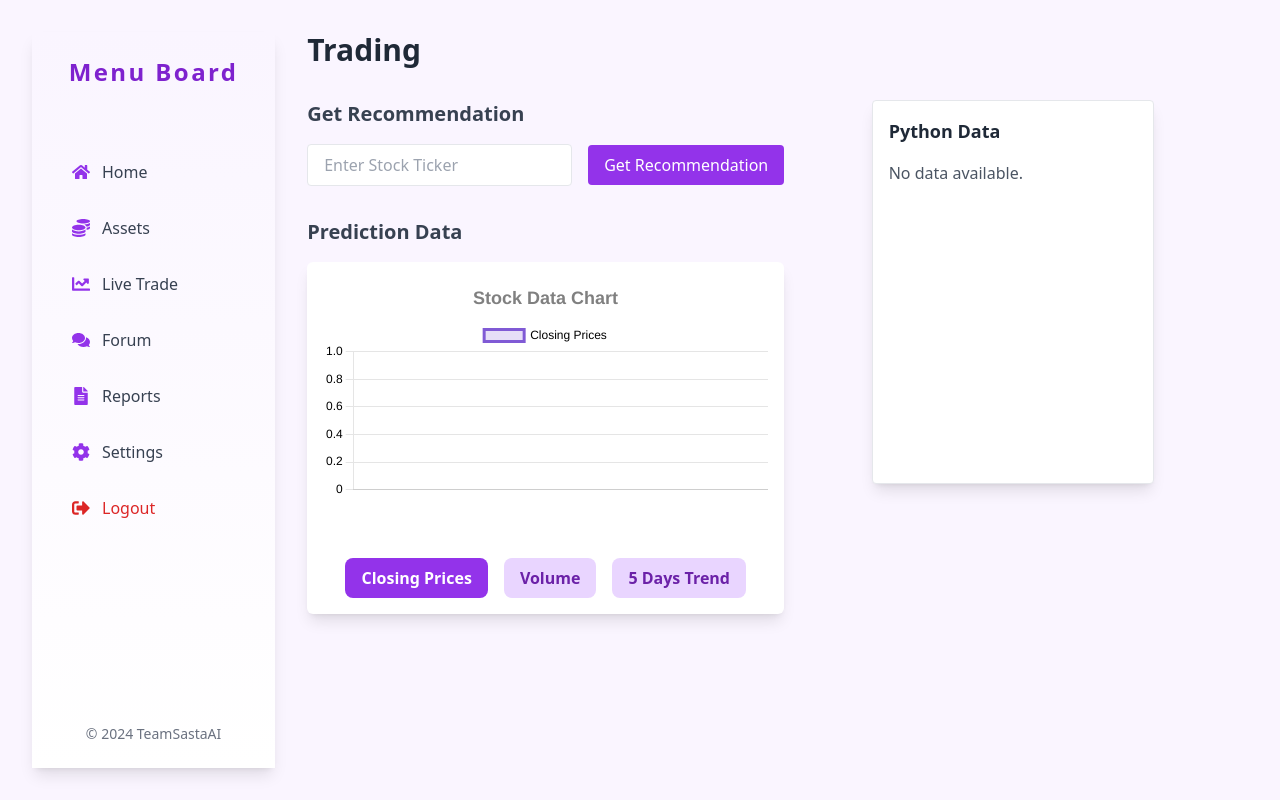
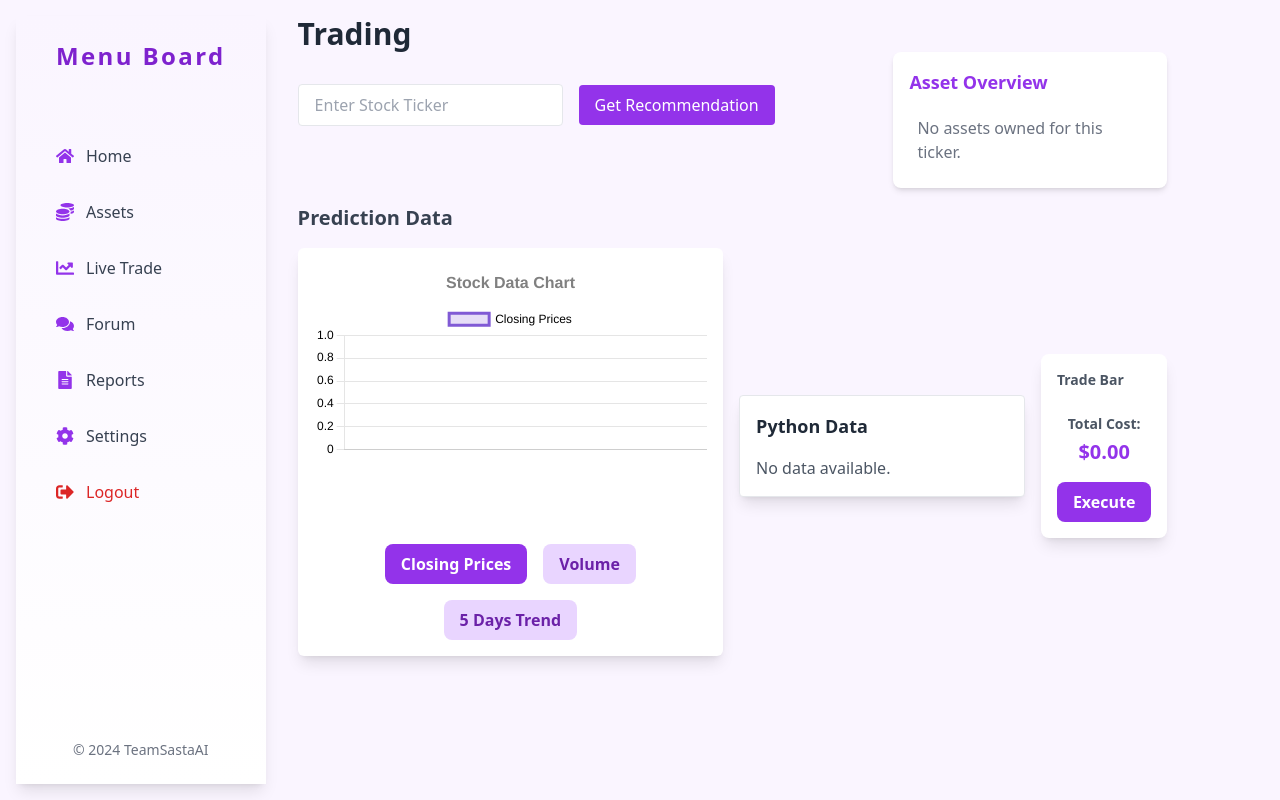
Before and after one commit to Hassam-01/stock_bot_app, a React (Create React App) app in the folder client1/: page /trading in a window 1280 px wide. Built offline with nearby package versions, Linux system fonts and the light colour scheme.

Commit message:
trade bar, assets overview added

```diff
--- a/client1/src/components/ChartComponent.jsx
+++ b/client1/src/components/ChartComponent.jsx
@@ -80,7 +80,7 @@ function ChartComponent({ data, fiveDaysTrendData }) {
         text: 'Stock Data Chart',
         color: 'gray',
         font: {
-          size: 18,
+          size: 16,
         },
       },
       legend: {
--- /dev/null
+++ b/client1/src/components/assetOverview.jsx
@@ -0,0 +1,68 @@
+import React from 'react';
+import { useDispatch, useSelector } from 'react-redux';
+import { addTrade, removeTrade } from '../features/setTrade/setTradeSlice';
+
+// Child Component for Asset Card
+const AssetCard = ({ asset, isSelected, onClick }) => (
+  <div
+    onClick={() => onClick(asset)}
+    className={`relative flex-shrink-0 w-40 rounded-lg shadow-md p-3 transition-shadow duration-200 cursor-pointer
+      ${isSelected ? 'bg-purple-800 text-white' : 'bg-purple-600 text-white hover:shadow-lg'}`}
+  >
+    <p className="text-sm font-medium">
+      Price: <span className="font-semibold">${asset.price}</span>
+    </p>
+    <p className="text-sm font-medium">
+      Quantity: <span className="font-semibold">{asset.quantity}</span>
+    </p>
+
+    {/* Hover Tooltip */}
+    <div
+      className="absolute bottom-2 left-1/2 transform -translate-x-1/2 opacity-0 group-hover:opacity-100 transition-opacity duration-200 bg-black text-white text-xs px-2 py-1 rounded-lg"
+    >
+      Click to {isSelected ? 'remove from' : 'add to'} trade
+    </div>
+  </div>
+);
+
+// Main Component
+function AssetOverview({ assets }) {
+  const dispatch = useDispatch();
+  const addedTrade = useSelector((state) => state.setTrade.items); // Get updated state
+
+  // Function to toggle asset selection
+  const toggleAssetSelection = (asset) => {
+    const isAlreadySelected = addedTrade.some((item) => item.price === asset.price);
+
+    if (isAlreadySelected) {
+      // Remove if already selected
+      dispatch(removeTrade(asset));  // Dispatch remove action
+    } else {
+      // Add if not selected
+      dispatch(addTrade(asset));  // Dispatch add action
+    }
+  };
+
+  return (
+    <div className="p-4 bg-white text-purple-600 rounded-lg shadow-md max-w-full -mt-8">
+      <h2 className="text-lg font-semibold mb-3">Asset Overview</h2>
+      <div className="flex gap-4 overflow-x-auto scrollbar-thin scrollbar-thumb-purple-500 scrollbar-track-purple-300 p-2">
+        {assets && assets.length > 0 ? (
+          assets.map((asset, index) => (
+            <div className="group" key={index}>
+              <AssetCard
+                asset={asset}
+                isSelected={addedTrade.some((item) => item.price === asset.price)} // Always use latest addedTrade state
+                onClick={toggleAssetSelection}
+              />
+            </div>
+          ))
+        ) : (
+          <p className="text-gray-500">No assets owned for this ticker.</p>
+        )}
+      </div>
+    </div>
+  );
+}
+
+export default AssetOverview;
--- /dev/null
+++ b/client1/src/components/tradeBar.jsx
@@ -0,0 +1,82 @@
+import React, { useState } from 'react';
+import { useSelector } from 'react-redux';
+
+function TradeBar({ price = 0, onExecute }) {
+  // State to hold quantity for each asset
+  const [quantities, setQuantities] = useState({});
+
+  // Get the addedTrade state from Redux
+  const addedTrade = useSelector((state) => state.setTrade.items);
+
+  // Calculate total cost based on price and individual quantity
+  const totalCost = addedTrade.reduce((total, item) => {
+    const quantity = quantities[item.price] || 1; // Default quantity to 1 if not set
+    return total + (item.price * quantity);
+  }, 0).toFixed(2);
+
+  const handleQuantityChange = (item, value) => {
+    setQuantities((prev) => ({
+      ...prev,
+      [item.price]: Math.min(Math.max(1, parseInt(value)), item.quantity), // Ensure valid quantity
+    }));
+  };
+
+  const handleExecute = () => {
+    if (onExecute) {
+      const tradeDetails = addedTrade.map((item) => ({
+        price: item.price,
+        quantity: quantities[item.price] || 1, // Default quantity to 1 if not set
+      }));
+      onExecute(tradeDetails);
+    }
+  };
+
+  return (
+    <div className="flex flex-col bg-white p-4 rounded-lg shadow-lg max-w-xs mx-auto">
+      {/* Trade Bar Label */}
+      <div className="mb-4">
+        <label htmlFor="quantity" className="block mb-2 text-sm font-semibold text-gray-600 ">
+          Trade Bar
+        </label>
+        <div className="flex flex-col gap-2">
+          {/* List of Assets with Price and Available Quantity */}
+          {addedTrade.map((item, index) => (
+            <div key={index} className="flex items-center justify-between space-x-4">
+              <p className="text-sm text-gray-600 font-medium">
+                Price: <span className="font-semibold">${item.price}</span>
+              </p>
+              <p className="text-sm text-gray-600 font-medium">
+                Available: <span className="font-semibold">{item.quantity}</span>
+              </p>
+              <input
+                id={`quantity-${item.price}`}
+                type="number"
+                min="1"
+                max={item.quantity}  // Set the maximum quantity available
+                value={quantities[item.price] || 1}  // Use the stored quantity for each item
+                onChange={(e) => handleQuantityChange(item, e.target.value)}
+                className="w-20 px-3 py-2 border rounded-lg focus:outline-none focus:ring-2 focus:ring-purple-500"
+              />
+            </div>
+          ))}
+        </div>
+      </div>
+
+      {/* Total Cost */}
+      <div className="mb-4 text-center">
+        <span className="block text-sm font-semibold text-gray-600 mb-1">Total Cost:</span>
+        <span className="text-xl font-bold text-purple-600">${totalCost}</span>
+      </div>
+
+      {/* Execute Button */}
+      <button
+        onClick={handleExecute}
+        className="bg-purple-600 text-white font-semibold px-4 py-2 rounded-lg hover:bg-purple-700 transition-all duration-200 text-center"
+      >
+        Execute
+      </button>
+    </div>
+  );
+}
+
+export default TradeBar;
--- a/client1/src/features/dashboard/dashboardSlice.js
+++ b/client1/src/features/dashboard/dashboardSlice.js
@@ -6,7 +6,7 @@ const dashboardSlice = createSlice({
     assets: [], // Changed to an object where each ticker is a key
     activities: [], // Transaction logs
     balance: 0, // Total balance of present stock
-    joined: "",
+    joined: "", // date of creating profile
   },
   reducers: {
     setDashboardData: (state, action) => {
--- /dev/null
+++ b/client1/src/features/setTrade/setTradeSlice.js
@@ -0,0 +1,21 @@
+import { createSlice } from "@reduxjs/toolkit";
+
+const setTradeSlice = createSlice({
+    name: "setTrade",
+    initialState: {
+        items: []
+    },
+    reducers: {
+        addTrade: (state, action) => {
+            const { name, price, quantity } = action.payload;
+            state.items.push({ name, price, quantity });
+        },
+        removeTrade: (state, action) => {
+            const { name } = action.payload;
+            state.items = state.items.filter(item => item.name !== name);
+        },
+    },
+});
+
+export const { addTrade, removeTrade } = setTradeSlice.actions;
+export default setTradeSlice.reducer;
--- /dev/null
+++ b/client1/src/features/tradeDetail/tradeDetailSlice.js
@@ -0,0 +1,21 @@
+import { createSlice } from "@reduxjs/toolkit";
+
+const tradeDetailSlice = createSlice({
+    name: "tradeDetail",
+    initialState: {
+        tradePrice: 0.0,
+        tradeDate: "",
+        tradeQuantity: 0,
+        tradeTicker: "",
+    },
+    reducers: {
+        setTradeDetail: (state, action) => {
+        const { tradeDetail, tradeHistory } = action.payload;
+        state.tradeDetail = tradeDetail;
+        state.tradeHistory = tradeHistory;
+        },
+    },
+    });
+
+export const { setTradeDetail } = tradeDetailSlice.actions;
+export default tradeDetailSlice.reducer;
--- a/client1/src/pages/home.jsx
+++ b/client1/src/pages/home.jsx
@@ -22,6 +22,7 @@ useEffect(() => {
       // assets is an array of object with tickers as keys: assets = { 'AAPL': { price: 123.45, stock_id: 1, quantity: 10, date: '2022-03-15' }, ... }
       const assets = response.data.assets || []; // Default to an empty array if not present
       dispatch(setDashboardData({ ...response.data, assets }));
+      console.log("From home: ", response.data);
     } catch (err) {
       console.error(err);
     }
@@ -32,9 +33,9 @@ useEffect(() => {
 }, [userId, dispatch]);  // Added userId to the dependency array to re-fetch if it changes
 
   // getting from states
-  const dataAssets = useSelector((state) => state.dashboard.assets);
-  const date = useSelector((state) => state.dashboard.joined);
-  const balance = useSelector((state) => state.dashboard.balance);
+  const dataAssets = useSelector((state) => state.dashboard.assets); // all the data of of assets
+  const balance = useSelector((state) => state.dashboard.balance); //
+  const date = useSelector((state) => state.dashboard.joined); // date of making profile
   const userActivities = useSelector((state) => state.dashboard.activities);
   const username = useSelector((state) => state.username.username);
   // const username = 'Hassam Ali';
--- a/client1/src/pages/trading.jsx
+++ b/client1/src/pages/trading.jsx
@@ -2,6 +2,7 @@ import React, { useState } from "react";
 import { toast, ToastContainer } from "react-toastify";
 import "react-toastify/dist/ReactToastify.css";
 import Sidebar from "../components/sideBar";
+import AssetOverview from "../components/assetOverview";
 import axios from "axios";
 import {
   Chart as ChartJS,
@@ -15,6 +16,9 @@ import {
 } from "chart.js";
 import PythonDataViewer from "../components/pythonDataView";
 import ChartComponent from "../components/ChartComponent";
+import { useDispatch, useSelector } from "react-redux";
+import { setDashboardData } from "../features/dashboard/dashboardSlice";
+import TradeBar from "../components/tradeBar";
 
 ChartJS.register(
   CategoryScale,
@@ -34,10 +38,60 @@ function Trading() {
   const [fivedaystrend, setFiveDaysTrend] = useState([]);
   const [tradeDetails, setTradeDetails] = useState({ date: "", price: "" });
 
+  const dataAssets = useSelector((state) => state.dashboard.assets); // all the data of of assets
+  const balance = useSelector((state) => state.dashboard.balance); //
+  const dispatch = useDispatch();
+
   const isValidTicker = (ticker) => {
     const regex = /^[A-Z]{1,5}$/;
     return regex.test(ticker);
   };
+
+  // const makeTrade = (signal, ticker, trade_date, trade_price) => {
+  //   if (signal === "BUY") {
+  //     const asset = dataAssets.find((asset) => asset.ticker === ticker);
+  //     // if (asset) {
+  //       const newBalance = balance - trade_price;
+  //       dispatch(
+  //         setDashboardData({
+  //           ...dataAssets,
+  //           balance: newBalance,
+  //           activities: [
+  //             ...dataAssets.activities,
+  //             {
+  //               activity: "BUY",
+  //               ticker,
+  //               quantity: 1,
+  //               price: trade_price,
+  //               date: trade_date,
+  //             },
+  //           ],
+  //         })
+  //       );
+  //     // }
+  //   } else if (signal === "SELL") {
+  //     const asset = dataAssets.find((asset) => asset.ticker === ticker);
+  //     if (asset) {
+  //       const newBalance = balance + trade_price;
+  //       dispatch(
+  //         setDashboardData({
+  //           ...dataAssets,
+  //           balance: newBalance,
+  //           activities: [
+  //             ...dataAssets.activities,
+  //             {
+  //               activity: "SELL",
+  //               ticker,
+  //               quantity: 1,
+  //               price: trade_price,
+  //               date: trade_date,
+  //             },
+  //           ],
+  //         })
+  //       );
+  //     }
+  //   }
+  // };
 
   const handleGetRecommendation = async () => {
     const upperTicker = ticker.toUpperCase();
@@ -63,19 +117,33 @@ function Trading() {
         response.data;
 
       setRecommendation(signal);
+      // makeTrade(signal, upperTicker, trade_date, trade_price);
       setPredictionData(predictionData);
       setPythonData(pythonData);
       setTradeDetails({ date: trade_date, price: trade_price });
       setFiveDaysTrend(five_days_trend_data);
       toast.success("Recommendation fetched successfully!");
+      console.log("dataAssets", dataAssets);
+      console.log("balance", balance);
     } catch (err) {
       console.error("Error fetching recommendation:", err);
       toast.error("Failed to fetch recommendation. Please try again later.");
     }
   };
 
+  const filteredAssets = Array.isArray(dataAssets)
+  ? dataAssets
+      .filter((assetGroup) => assetGroup.ticker === ticker) // Find the relevant ticker
+      .flatMap((assetGroup) =>
+        assetGroup.assets.map((individualAsset) => ({
+          name: assetGroup.ticker, // Use the ticker as the name
+          price: individualAsset.price || 'N/A', // Extract price
+          quantity: individualAsset.quantity || 'N/A', // Extract quantity
+        }))
+      )
+  : [];
   return (
-    <div className="trading-container bg-purple-50 h-screen flex p-8">
+    <div className="trading-container bg-purple-50 h-screen flex p-4">
       <ToastContainer />
       <div className="flex gap-8 w-full ">
         <Sidebar className="h-full" />
@@ -84,12 +152,9 @@ function Trading() {
           <header className="flex justify-between items-center mb-8">
             <h1 className="text-3xl font-bold text-gray-800">Trading</h1>
           </header>
-          <div className="flex w-[90%] justify-between">
-            <section className="mb-8 flex gap-8 flex-col justify-between">
+          <div className="flex w-[90%] justify-between flex-col">
+            <section className="mb-8 flex gap-8  justify-between">
               <div className="w-2/3">
-                <h2 className="text-xl font-semibold text-gray-700 mb-4">
-                  Get Recommendation
-                </h2>
                 <div className="flex gap-4 items-center">
                   <input
                     type="text"
@@ -108,7 +173,7 @@ function Trading() {
                 <div className="flex gap-5 min-w-max">
                   {recommendation && (
                     <div
-                      className={`mt-4 text-lg font-medium flex gap-1 ${
+                      className={`mt-4 text-lg font-semibold flex gap-1 ${
                         recommendation.toLowerCase() === "buy"
                           ? "text-green-600"
                           : recommendation.toLowerCase() === "sell"
@@ -128,7 +193,17 @@ function Trading() {
                   )}
                 </div>
               </div>
+
+              {/* a component assetOverView of asset owned if any for the entered ticker */}
+              {/* from dataAssets filter the stocks of the type ticker and send them to Assetoverview */}
+            <AssetOverview assets={filteredAssets} />
+              </section>
+
+              <div className="flex items-center gap-4 -mt-4">
+
               {/* Prediction Graphs */}
+              <div>
+
               {predictionData && (
                 <section className="mb-8">
                   <h2 className="text-xl font-semibold text-gray-700 mb-4">
@@ -138,21 +213,15 @@ function Trading() {
                     data={predictionData}
                     tradeDetails={tradeDetails}
                     fiveDaysTrendData={fivedaystrend}
-                  />
+                    />
                 </section>
               )}
-            </section>
+              </div>
             <PythonDataViewer data={pythonData} />
+            <TradeBar/>
+              </div>
           </div>
 
-          {/* Trend Graph */}
-          {/* <section className="mb-8">
-            <h2 className="text-xl font-semibold text-gray-700 mb-4">Asset Trends</h2>
-            <ChartComponent
-              data={{ dates: trends.t, closing: trends.c }}
-              tradeDetails={null}
-            />
-          </section> */}
         </main>
       </div>
     </div>
--- a/client1/src/redux/store.js
+++ b/client1/src/redux/store.js
@@ -3,11 +3,15 @@ import userIdReducer from '../features/userID/userIdSlice'
 import userNameReducer from '../features/username/usernameSlice'
 import authReducer from '../features/authentication/authSlice'
 import dashboardReducer from '../features/dashboard/dashboardSlice'
+import tradeDetailReducer from '../features/tradeDetail/tradeDetailSlice'
+import setTradeSlice from '../features/setTrade/setTradeSlice'
 export const store = configureStore({
   reducer: {
     userId: userIdReducer,
     username: userNameReducer,
     auth: authReducer,
     dashboard: dashboardReducer,
+    tradeDetail: tradeDetailReducer,
+    setTrade : setTradeSlice,
   },
 })
```
Also changed, not shown: 1 other file (tests, documents, lock files or other folders).
